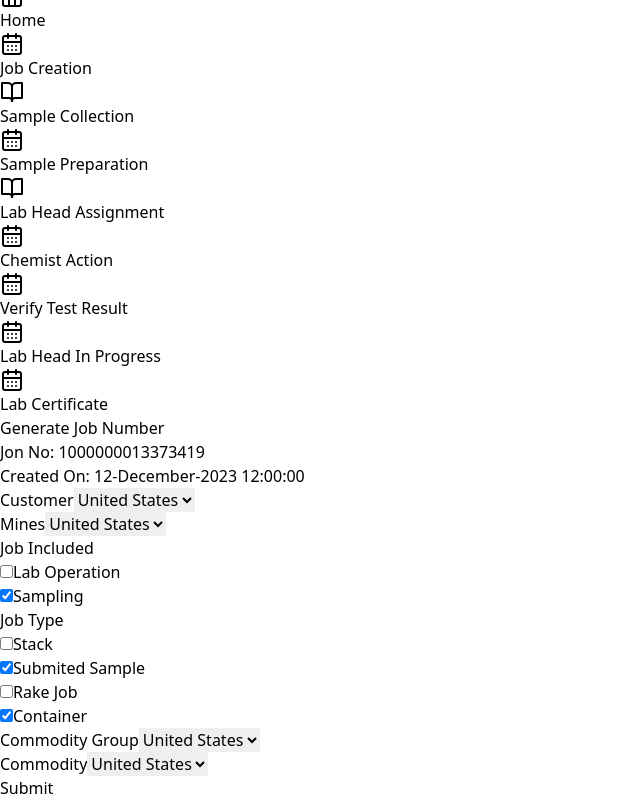
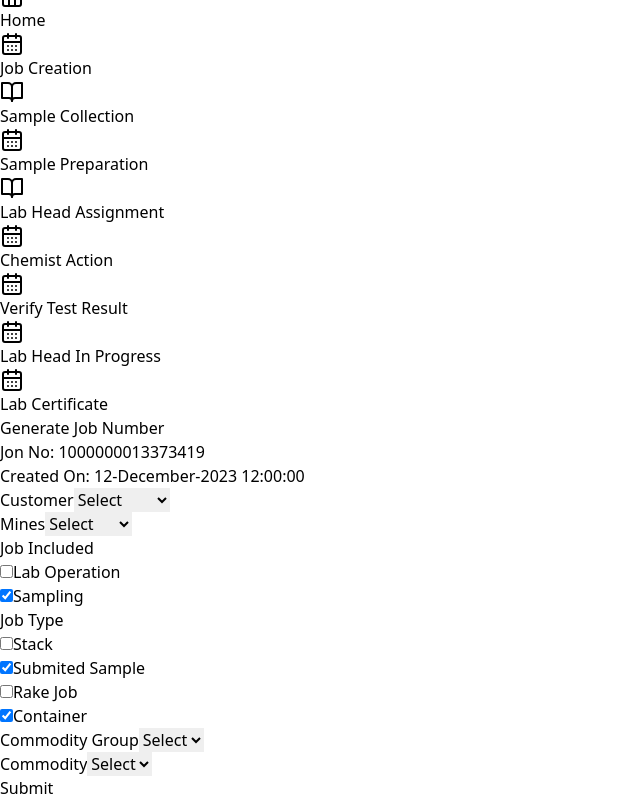
Before and after one commit to ChemicalResearch/frontendsource, a React (Vite) app: page /job-creation in a window 1280 px wide. Shown: the part 370-1170 px from the top of the page, without its empty margins (0-640 px from the left). Built offline with nearby package versions, Linux system fonts and the light colour scheme.

Commit message:
Job Create

```diff
--- a/src/pages/JobCreation.tsx
+++ b/src/pages/JobCreation.tsx
@@ -1,3 +1,49 @@
+const commodities = [
+  {
+    "name": "Coal",
+    "identifier": "10000",
+    "groupIdentifier": "10000"
+  },
+  {
+    "name": "Coke",
+    "identifier": "10001",
+    "groupIdentifier": "10000"
+  }
+];
+
+const customers = [
+  {
+    "name": "NTPC",
+    "identifier": "10000"
+  },
+  {
+    "name": "Coal India",
+    "identifier": "10001"
+  }
+];
+
+const mines = [
+  {
+    "name": "Ranigunj",
+    "identifier": "10000"
+  },
+  {
+    "name": "Bellari",
+    "identifier": "10001"
+  }
+];
+
+const jobtypes = [
+  {
+    "name": "Rake",
+    "identifier": "10000"
+  },
+  {
+    "name": "Truk",
+    "identifier": "10001"
+  }
+];
+
 function JobCreation() {
   return (
     <div>
@@ -13,79 +59,76 @@ function JobCreation() {
             </header>
             <form className="max-w-md m-4">
               <div className="mb-2">
-                <label htmlFor="countries" className="block mb-2 text-sm font-medium text-gray-900 dark:text-white">Customer</label>
-                <select id="countries" className="bg-gray-50 border border-gray-300 text-gray-900 text-sm rounded-lg focus:ring-blue-500 focus:border-blue-500 block w-full p-2.5 dark:bg-gray-700 dark:border-gray-600 dark:placeholder-gray-400 dark:text-white dark:focus:ring-blue-500 dark:focus:border-blue-500">
-                  <option>United States</option>
-                  <option>Canada</option>
-                  <option>France</option>
-                  <option>Germany</option>
+                <label htmlFor="countries" className="block mb-2 text-sm font-medium text-gray-900">Customer</label>
+                <select id="countries" className="bg-gray-50 border border-gray-300 text-gray-900 text-sm rounded-lg focus:ring-blue-500 focus:border-blue-500 block w-full p-2.5">
+                  <option value="">Select</option>
+                  {customers.map(c => (
+                    <option value={c.identifier}>{c.name}</option>
+                  ))}
                 </select>
               </div>
               <div className="mb-2">
-                <label htmlFor="countries" className="block mb-2 text-sm font-medium text-gray-900 dark:text-white">Mines</label>
-                <select id="countries" className="bg-gray-50 border border-gray-300 text-gray-900 text-sm rounded-lg focus:ring-blue-500 focus:border-blue-500 block w-full p-2.5 dark:bg-gray-700 dark:border-gray-600 dark:placeholder-gray-400 dark:text-white dark:focus:ring-blue-500 dark:focus:border-blue-500">
-                  <option>United States</option>
-                  <option>Canada</option>
-                  <option>France</option>
-                  <option>Germany</option>
+                <label htmlFor="countries" className="block mb-2 text-sm font-medium text-gray-900">Mines</label>
+                <select id="countries" className="bg-gray-50 border border-gray-300 text-gray-900 text-sm rounded-lg focus:ring-blue-500 focus:border-blue-500 block w-full p-2.5">
+                  <option value="">Select</option>
+                  {mines.map(c => (
+                    <option value={c.identifier}>{c.name}</option>
+                  ))}
                 </select>
               </div>
               <div className="mb-2">
-                <label htmlFor="countries" className="block mb-2 text-sm font-medium text-gray-900 dark:text-white">Job Included</label>
+                <label htmlFor="countries" className="block mb-2 text-sm font-medium text-gray-900">Job Included</label>
                 <div className="flex gap-4 my-2">
                   <div className="flex items-center">
-                    <input id="default-checkbox" type="checkbox" value="" className="w-4 h-4 text-blue-600 bg-gray-100 border-gray-300 rounded focus:ring-blue-500 dark:focus:ring-blue-600 dark:ring-offset-gray-800 focus:ring-2 dark:bg-gray-700 dark:border-gray-600" />
+                    <input id="default-checkbox" type="checkbox" value="" className="w-4 h-4 text-blue-600 bg-gray-100 border-gray-300 rounded focus:ring-blue-500 dark:focus:ring-blue-600 dark:ring-offset-gray-800 focus:ring-2" />
                     <label htmlFor="default-checkbox" className="ms-2 text-sm font-medium text-gray-900 dark:text-gray-300">Lab Operation</label>
                   </div>
                   <div className="flex items-center">
-                    <input checked id="checked-checkbox" type="checkbox" value="" className="w-4 h-4 text-blue-600 bg-gray-100 border-gray-300 rounded focus:ring-blue-500 dark:focus:ring-blue-600 dark:ring-offset-gray-800 focus:ring-2 dark:bg-gray-700 dark:border-gray-600" />
+                    <input checked id="checked-checkbox" type="checkbox" value="" className="w-4 h-4 text-blue-600 bg-gray-100 border-gray-300 rounded focus:ring-blue-500 dark:focus:ring-blue-600 dark:ring-offset-gray-800 focus:ring-2" />
                     <label htmlFor="checked-checkbox" className="ms-2 text-sm font-medium text-gray-900 dark:text-gray-300">Sampling</label>
                   </div>
                 </div>
               </div>
               <div className="mb-2">
-                <label htmlFor="countries" className="block mb-2 text-sm font-medium text-gray-900 dark:text-white">Job Type</label>
+                <label htmlFor="countries" className="block mb-2 text-sm font-medium text-gray-900">Job Type</label>
                 <div className="flex gap-4 my-2">
                   <div className="flex items-center">
-                    <input id="default-checkbox" type="checkbox" value="" className="w-4 h-4 text-blue-600 bg-gray-100 border-gray-300 rounded focus:ring-blue-500 dark:focus:ring-blue-600 dark:ring-offset-gray-800 focus:ring-2 dark:bg-gray-700 dark:border-gray-600" />
+                    <input id="default-checkbox" type="checkbox" value="" className="w-4 h-4 text-blue-600 bg-gray-100 border-gray-300 rounded focus:ring-blue-500 dark:focus:ring-blue-600 dark:ring-offset-gray-800 focus:ring-2" />
                     <label htmlFor="default-checkbox" className="ms-2 text-sm font-medium text-gray-900 dark:text-gray-300">Stack</label>
                   </div>
                   <div className="flex items-center">
-                    <input checked id="checked-checkbox" type="checkbox" value="" className="w-4 h-4 text-blue-600 bg-gray-100 border-gray-300 rounded focus:ring-blue-500 dark:focus:ring-blue-600 dark:ring-offset-gray-800 focus:ring-2 dark:bg-gray-700 dark:border-gray-600" />
+                    <input checked id="checked-checkbox" type="checkbox" value="" className="w-4 h-4 text-blue-600 bg-gray-100 border-gray-300 rounded focus:ring-blue-500 dark:focus:ring-blue-600 dark:ring-offset-gray-800 focus:ring-2" />
                     <label htmlFor="checked-checkbox" className="ms-2 text-sm font-medium text-gray-900 dark:text-gray-300">Submited Sample</label>
                   </div>
                   <div className="flex items-center">
-                    <input id="default-checkbox" type="checkbox" value="" className="w-4 h-4 text-blue-600 bg-gray-100 border-gray-300 rounded focus:ring-blue-500 dark:focus:ring-blue-600 dark:ring-offset-gray-800 focus:ring-2 dark:bg-gray-700 dark:border-gray-600" />
+                    <input id="default-checkbox" type="checkbox" value="" className="w-4 h-4 text-blue-600 bg-gray-100 border-gray-300 rounded focus:ring-blue-500 dark:focus:ring-blue-600 dark:ring-offset-gray-800 focus:ring-2" />
                     <label htmlFor="default-checkbox" className="ms-2 text-sm font-medium text-gray-900 dark:text-gray-300">Rake Job</label>
                   </div>
                   <div className="flex items-center">
-                    <input checked id="checked-checkbox" type="checkbox" value="" className="w-4 h-4 text-blue-600 bg-gray-100 border-gray-300 rounded focus:ring-blue-500 dark:focus:ring-blue-600 dark:ring-offset-gray-800 focus:ring-2 dark:bg-gray-700 dark:border-gray-600" />
+                    <input checked id="checked-checkbox" type="checkbox" value="" className="w-4 h-4 text-blue-600 bg-gray-100 border-gray-300 rounded focus:ring-blue-500 dark:focus:ring-blue-600 dark:ring-offset-gray-800 focus:ring-2" />
                     <label htmlFor="checked-checkbox" className="ms-2 text-sm font-medium text-gray-900 dark:text-gray-300">Container</label>
                   </div>
                 </div>
               </div>
               <div className="mb-2">
                 <label htmlFor="countries" className="block mb-2 text-sm font-medium text-gray-900 dark:text-white">Commodity Group</label>
-                <select id="countries" className="bg-gray-50 border border-gray-300 text-gray-900 text-sm rounded-lg focus:ring-blue-500 focus:border-blue-500 block w-full p-2.5 dark:bg-gray-700 dark:border-gray-600 dark:placeholder-gray-400 dark:text-white dark:focus:ring-blue-500 dark:focus:border-blue-500">
-                  <option>United States</option>
-                  <option>Canada</option>
-                  <option>France</option>
-                  <option>Germany</option>
+                <select id="countries" className="bg-gray-50 border border-gray-300 text-gray-900 text-sm rounded-lg focus:ring-blue-500 focus:border-blue-500 block w-full p-2.5">
+                  <option>Select</option>
                 </select>
               </div>
               <div>
                 <label htmlFor="countries" className="block mb-2 text-sm font-medium text-gray-900 dark:text-white">Commodity</label>
-                <select id="countries" className="bg-gray-50 border border-gray-300 text-gray-900 text-sm rounded-lg focus:ring-blue-500 focus:border-blue-500 block w-full p-2.5 dark:bg-gray-700 dark:border-gray-600 dark:placeholder-gray-400 dark:text-white dark:focus:ring-blue-500 dark:focus:border-blue-500">
-                  <option>United States</option>
-                  <option>Canada</option>
-                  <option>France</option>
-                  <option>Germany</option>
+                <select id="countries" className="bg-gray-50 border border-gray-300 text-gray-900 text-sm rounded-lg focus:ring-blue-500 focus:border-blue-500 block w-full p-2.5">
+                  <option value="">Select</option>
+                  {commodities.map(c => (
+                    <option value={c.identifier}>{c.name}</option>
+                  ))}
                 </select>
               </div>
             </form>
             <div className="p-3">
               <div className="flex items-center justify-start mt-5">
-                <button type="button" className="text-white bg-blue-700 hover:bg-blue-800 focus:ring-4 focus:ring-blue-300 font-medium rounded-lg text-sm px-5 py-2.5 me-2 mb-2 dark:bg-blue-600 dark:hover:bg-blue-700 focus:outline-none dark:focus:ring-blue-800">Submit</button>
+                <button type="button" className="text-white bg-blue-700 hover:bg-blue-800 focus:ring-4 focus:ring-blue-300 font-medium rounded-lg text-sm px-5 py-2.5 me-2 mb-2 dark:bg-blue-600 dark:hover:bg-blue-700 focus:outline-none">Submit</button>
               </div>
             </div>
           </div>
```
